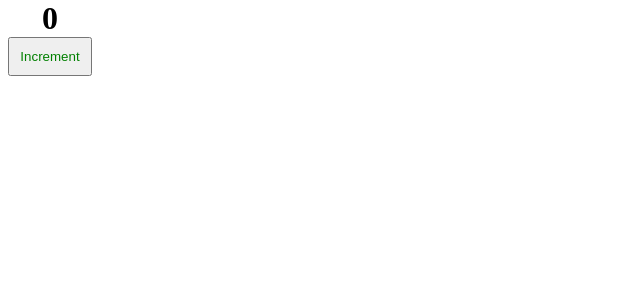
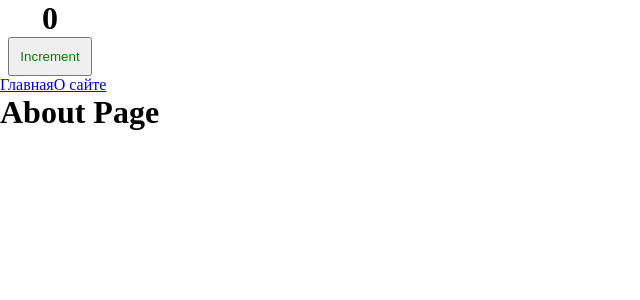
Before and after one commit to Alextxnk/React-prod-frontend-ulbitv, a React app: page /about in a window 1280 px wide. Shown: the top 300 px of the page, without its empty margins (0-640 px from the left). Built offline with nearby package versions, Linux system fonts and the light colour scheme.

Commit message:
add new components

```diff
--- a/package.json
+++ b/package.json
@@ -15,6 +15,7 @@
       "@types/node": "^17.0.21",
       "@types/react": "^17.0.39",
       "@types/react-dom": "^17.0.11",
+      "@types/react-router-dom": "^5.3.3",
       "@types/webpack": "^5.28.0",
       "@types/webpack-dev-server": "^4.7.2",
       "css-loader": "^6.6.0",
@@ -32,6 +33,7 @@
    },
    "dependencies": {
       "react": "^17.0.2",
-      "react-dom": "^17.0.2"
+      "react-dom": "^17.0.2",
+      "react-router-dom": "^6.2.1"
    }
 }
--- a/src/App.tsx
+++ b/src/App.tsx
@@ -1,11 +1,21 @@
 import React from 'react';
 import Counter from './components/ui/Counter/Counter';
 import './index.scss';
+import { Route, Routes } from 'react-router-dom';
+import AboutPage from './pages/AboutPage/AboutPage';
+import MainPage from './pages/MainPage/MainPage';
+import { Link } from 'react-router-dom';
 
 const App = () => {
    return (
       <div className='app'>
          <Counter />
+         <Link to='/'>Главная</Link>
+         <Link to='/about'>О сайте</Link>
+         <Routes>
+            <Route path='/about' element={<AboutPage />} />
+            <Route path='/' element={<MainPage />} />
+         </Routes>
       </div>
    );
 };
--- a/src/index.tsx
+++ b/src/index.tsx
@@ -1,5 +1,11 @@
 import React from 'react';
 import { render } from 'react-dom';
 import App from './App';
+import { BrowserRouter } from 'react-router-dom';
 
-render(<App />, document.getElementById('root'));
+render(
+   <BrowserRouter>
+      <App />
+   </BrowserRouter>,
+   document.getElementById('root')
+);
--- /dev/null
+++ b/src/pages/AboutPage/AboutPage.tsx
@@ -0,0 +1,11 @@
+import React from 'react';
+
+const AboutPage = () => {
+   return (
+      <div>
+         <h1>About Page</h1>
+      </div>
+   );
+}
+
+export default AboutPage;
--- /dev/null
+++ b/src/pages/MainPage/MainPage.tsx
@@ -0,0 +1,11 @@
+import React from 'react';
+
+const MainPage = () => {
+   return (
+      <div>
+         <h1>Main Page</h1>
+      </div>
+   );
+};
+
+export default MainPage;
```
Also changed, not shown: 1 other file (tests, documents, lock files or other folders).
